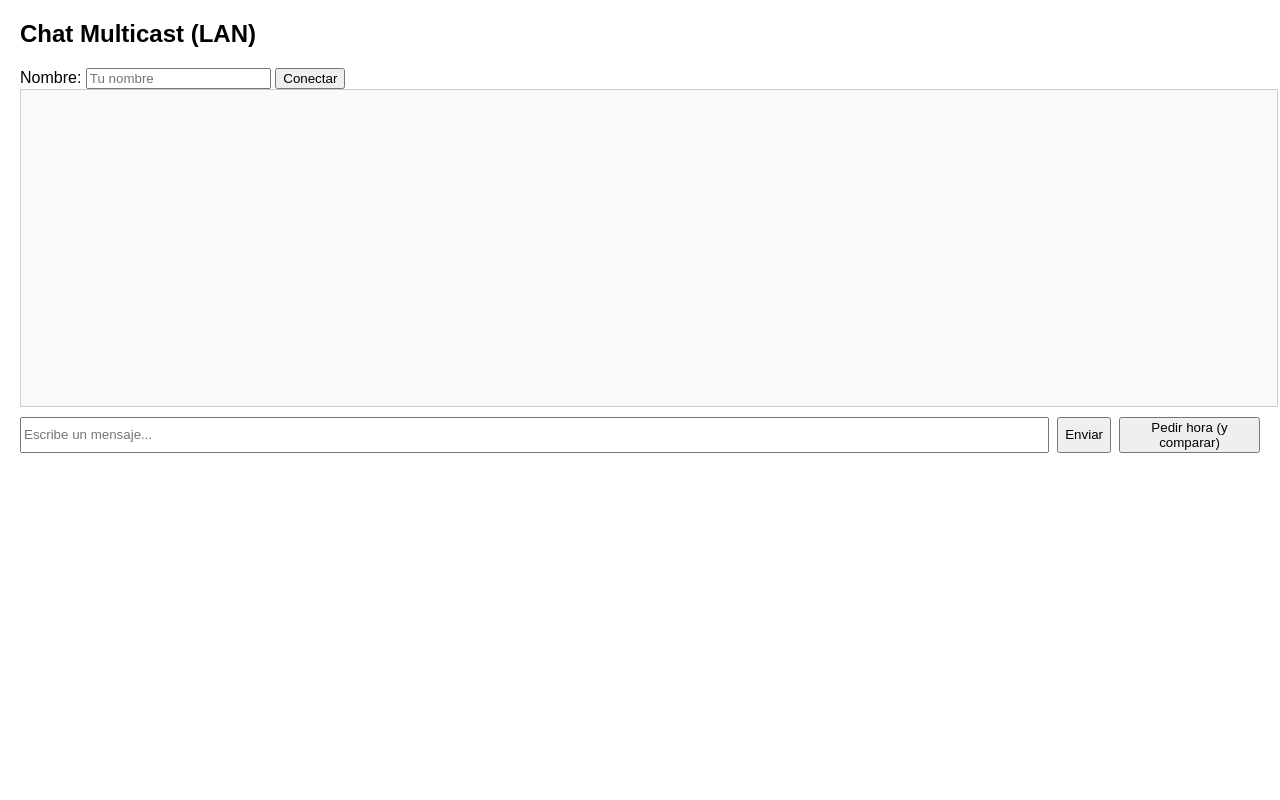
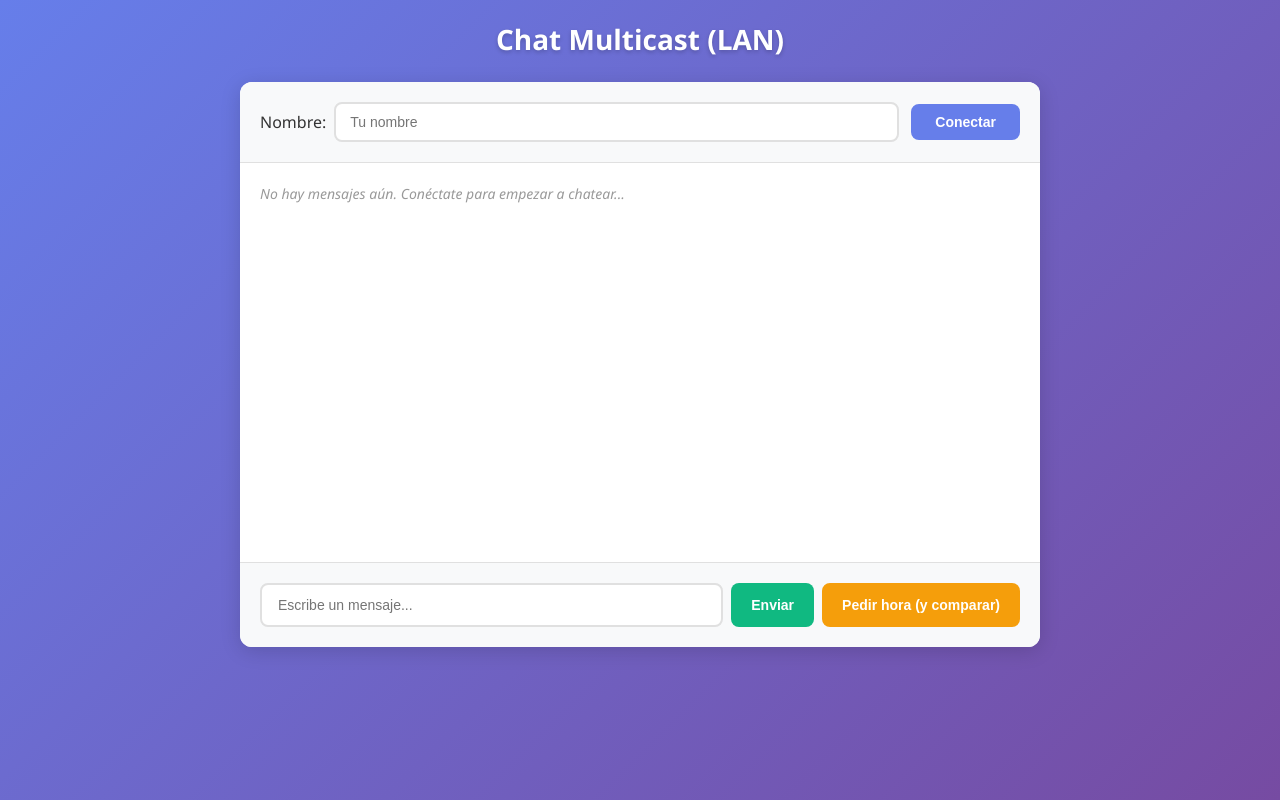
Before and after one commit to Icomsuppa/proyecto_final_nora, a Flask app: page / in a window 1280 px wide. Run offline with Flask 3, Linux system fonts and the light colour scheme.

Commit message:
Cambios de diseño
CAmbios minimos de diseño

```diff
--- /dev/null
+++ b/static/app.css
@@ -0,0 +1,253 @@
+/* Reset and Base Styles */
+* {
+  box-sizing: border-box;
+  margin: 0;
+  padding: 0;
+}
+
+body {
+  font-family: 'Segoe UI', Tahoma, Geneva, Verdana, sans-serif;
+  background: linear-gradient(135deg, #667eea 0%, #764ba2 100%);
+  min-height: 100vh;
+  padding: 20px;
+}
+
+/* Main Container */
+.container {
+  max-width: 800px;
+  margin: 0 auto;
+}
+
+/* Header */
+h2 {
+  color: #fff;
+  text-align: center;
+  margin-bottom: 24px;
+  font-size: 28px;
+  text-shadow: 0 2px 4px rgba(0, 0, 0, 0.2);
+}
+
+/* Chat Wrapper */
+.chat-wrapper {
+  background: #fff;
+  border-radius: 12px;
+  box-shadow: 0 4px 20px rgba(0, 0, 0, 0.15);
+  overflow: hidden;
+}
+
+/* Connection Section */
+.connection-section {
+  padding: 20px;
+  background: #f8f9fa;
+  border-bottom: 1px solid #e0e0e0;
+  display: flex;
+  gap: 12px;
+  align-items: center;
+  flex-wrap: wrap;
+}
+
+label {
+  display: flex;
+  align-items: center;
+  gap: 8px;
+  font-weight: 500;
+  color: #333;
+  flex: 1;
+  min-width: 200px;
+}
+
+label span {
+  white-space: nowrap;
+}
+
+#username {
+  flex: 1;
+  padding: 10px 14px;
+  border: 2px solid #e0e0e0;
+  border-radius: 8px;
+  font-size: 14px;
+  transition: all 0.3s ease;
+  outline: none;
+  background: #fff;
+}
+
+#username:focus {
+  border-color: #667eea;
+  box-shadow: 0 0 0 3px rgba(102, 126, 234, 0.1);
+}
+
+#btnConnect {
+  padding: 10px 24px;
+  background: #667eea;
+  color: white;
+  border: none;
+  border-radius: 8px;
+  font-weight: 600;
+  cursor: pointer;
+  transition: all 0.3s ease;
+  font-size: 14px;
+}
+
+#btnConnect:hover {
+  background: #5568d3;
+  transform: translateY(-1px);
+  box-shadow: 0 4px 12px rgba(102, 126, 234, 0.4);
+}
+
+#btnConnect:active {
+  transform: translateY(0);
+}
+
+/* Messages Container */
+#messages {
+  height: 400px;
+  overflow-y: auto;
+  padding: 20px;
+  white-space: pre-wrap;
+  background: #fff;
+  font-size: 14px;
+  line-height: 1.6;
+  color: #333;
+  border-bottom: 1px solid #e0e0e0;
+}
+
+#messages:empty::before {
+  content: 'No hay mensajes aún. Conéctate para empezar a chatear...';
+  color: #999;
+  font-style: italic;
+}
+
+#messages::-webkit-scrollbar {
+  width: 8px;
+}
+
+#messages::-webkit-scrollbar-track {
+  background: #f1f1f1;
+}
+
+#messages::-webkit-scrollbar-thumb {
+  background: #ccc;
+  border-radius: 4px;
+}
+
+#messages::-webkit-scrollbar-thumb:hover {
+  background: #999;
+}
+
+/* Controls Section */
+#controls {
+  display: flex;
+  gap: 8px;
+  padding: 20px;
+  background: #f8f9fa;
+}
+
+#input {
+  flex: 1;
+  padding: 12px 16px;
+  border: 2px solid #e0e0e0;
+  border-radius: 8px;
+  font-size: 14px;
+  transition: all 0.3s ease;
+  outline: none;
+  background: #fff;
+}
+
+#input:focus {
+  border-color: #667eea;
+  box-shadow: 0 0 0 3px rgba(102, 126, 234, 0.1);
+}
+
+#send,
+#getTime {
+  padding: 12px 20px;
+  border: none;
+  border-radius: 8px;
+  font-weight: 600;
+  cursor: pointer;
+  transition: all 0.3s ease;
+  font-size: 14px;
+  white-space: nowrap;
+}
+
+#send {
+  background: #10b981;
+  color: white;
+}
+
+#send:hover {
+  background: #059669;
+  transform: translateY(-1px);
+  box-shadow: 0 4px 12px rgba(16, 185, 129, 0.4);
+}
+
+#getTime {
+  background: #f59e0b;
+  color: white;
+}
+
+#getTime:hover {
+  background: #d97706;
+  transform: translateY(-1px);
+  box-shadow: 0 4px 12px rgba(245, 158, 11, 0.4);
+}
+
+#send:active,
+#getTime:active {
+  transform: translateY(0);
+}
+
+/* Disabled State */
+button:disabled {
+  opacity: 0.6;
+  cursor: not-allowed;
+}
+
+button:disabled:hover {
+  transform: none;
+  box-shadow: none;
+}
+
+/* Responsive Design */
+@media (max-width: 640px) {
+  body {
+    padding: 12px;
+  }
+
+  h2 {
+    font-size: 22px;
+    margin-bottom: 16px;
+  }
+
+  .connection-section {
+    flex-direction: column;
+    align-items: stretch;
+    padding: 16px;
+  }
+
+  label {
+    flex-direction: column;
+    align-items: stretch;
+    gap: 6px;
+  }
+
+  #messages {
+    height: 300px;
+    padding: 16px;
+  }
+
+  #controls {
+    flex-wrap: wrap;
+    padding: 16px;
+  }
+
+  #input {
+    width: 100%;
+  }
+
+  #send,
+  #getTime {
+    flex: 1;
+    min-width: calc(50% - 4px);
+  }
+}
--- a/static/app.js
+++ b/static/app.js
@@ -16,8 +16,11 @@ connectBtn.onclick = () => {
     if (es) {
         append('Ya estás conectado al stream.');
         return;
+    }else{
+        append('Conectando al stream SSE...');
+        es = new EventSource('/chat/stream');
+        append('Ya estas Conectado')
     }
-    append('Conectando al stream SSE...');
     es = new EventSource('/chat/stream');
     es.onmessage = function (e) {
         append(e.data);
--- a/templates/index.html
+++ b/templates/index.html
@@ -1,21 +1,22 @@
 <!-- flask_microservice/templates/index.html -->
 <!doctype html>
-<html>
+<html lang="es">
 <head>
   <meta charset="utf-8">
-  <title>Chat Multicast + Time (Flask microservice)</title>
-  <style>
-    body { font-family: Arial, sans-serif; margin: 20px; }
-    #messages { width: 100%; height: 300px; border: 1px solid #ccc; overflow-y: scroll; padding: 8px; white-space: pre-wrap; background:#fafafa }
-    #input { width: calc(100% - 90px); }
-    #controls { margin-top: 10px; display:flex; gap:8px; }
-  </style>
+  <meta name="viewport" content="width=device-width, initial-scale=1.0">
+  <title>Chat Multicast</title>
+  <link rel="stylesheet" href="../static/app.css">
 </head>
 <body>
+  <div class="container">
     <h2>Chat Multicast (LAN)</h2>
 
-  <div>
-    <label>Nombre: <input id="username" placeholder="Tu nombre" /></label>
+    <div class="chat-wrapper">
+      <div class="connection-section">
+        <label>
+          <span>Nombre:</span>
+          <input id="username" placeholder="Tu nombre" />
+        </label>
         <button id="btnConnect">Conectar</button>
       </div>
 
@@ -26,7 +27,9 @@
         <button id="send">Enviar</button>
         <button id="getTime">Pedir hora (y comparar)</button>
       </div>
+    </div>
+  </div>
 
-  <script src="/static/app.js"></script>
+  <script src="../static/app.js"></script>
 </body>
 </html>
```
Lines whose indentation alone changed are shown as unchanged.
